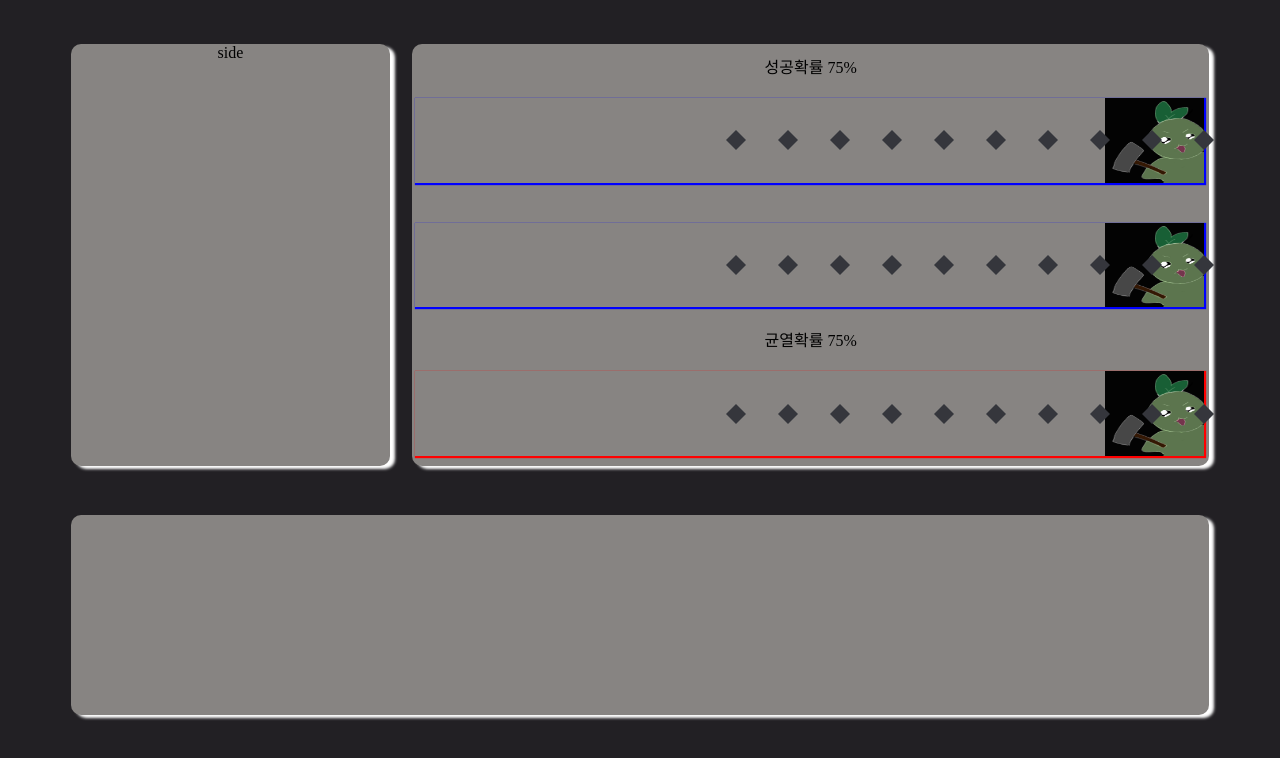
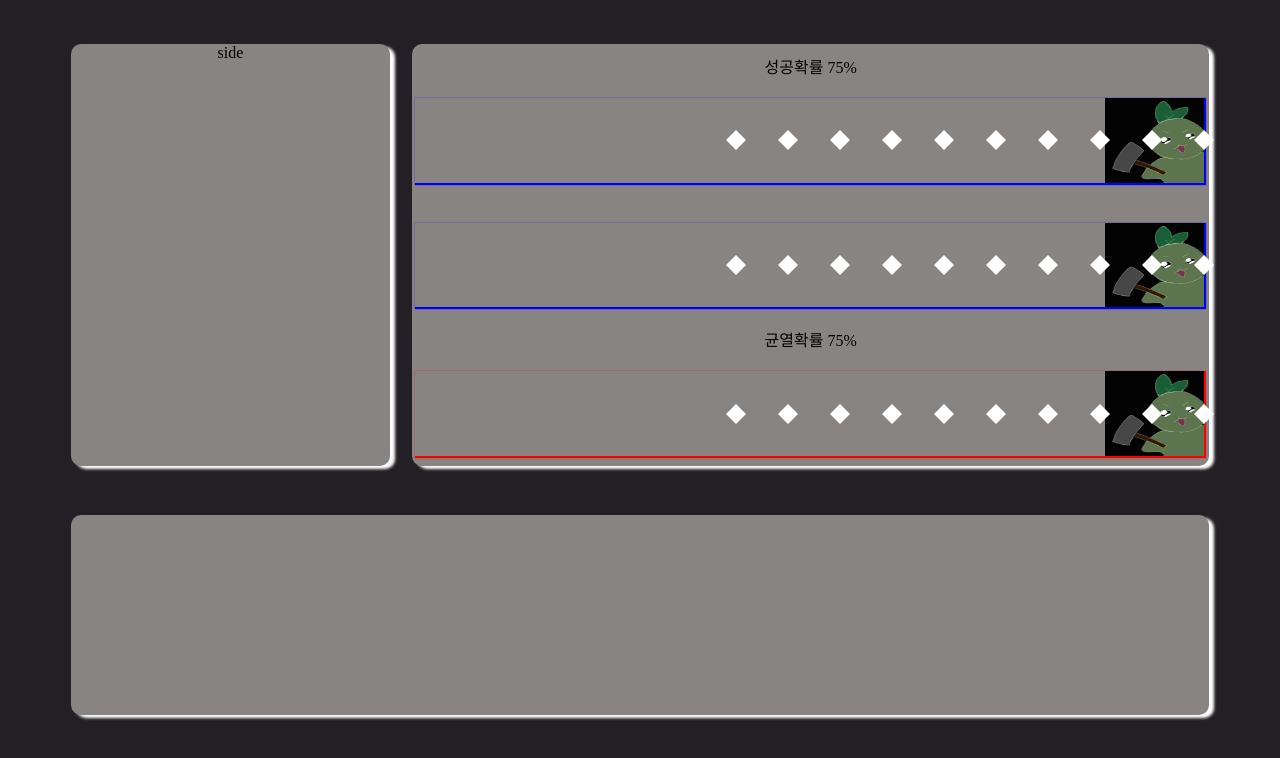
Before and after one commit to moonjh9392/stone-cutting, a React (Create React App) app: page / in a window 1280 px wide. Shown: the top 758 px of the page. Built offline with nearby package versions, Linux system fonts and the light colour scheme.

Commit message:
버튼 핸들러 추가

```diff
--- a/src/component/Engraving.jsx
+++ b/src/component/Engraving.jsx
@@ -1,18 +1,32 @@
 import "../style/Engraving.css";
 import mokoko from "../images/mokoko.jpg";
+import { useState } from "react";
 
-export default function Engraving({ className, Firstele, Firstidx, stone, setStone, percentage, setPercentage }) {
+export default function Engraving({
+  className,
+  Firstele,
+  Firstidx,
+  stone,
+  setStone,
+  percentage,
+  setPercentage,
+  order,
+  setOrder,
+}) {
+  const [cnt, setCnt] = useState(0);
+  //const copiedStone = stone.slice()
+  const copiedStone = JSON.parse(JSON.stringify(stone));
   const handleBtnOnclik = (index) => {
-    //index = 0,1,2
-    if (index === 0) {
+    if (cnt < 10) {
+      //10칸 초과면 버튼 작동 안함
+      //index = 0,1,2
       let random = Math.floor(Math.random() * 100); //확률 소숫점 내림
-      let result = "fail";
+
       //랜덤으로 나온 숫자보다 percentage(초기 75%) 가 큰 경우 : 성공 / 아닌경우 그대로 fail
-      if (percentage > random) {
-        result = "success";
-      }
+      const isSuccess = percentage > random;
+
       //성공이면
-      if (result === "success") {
+      if (isSuccess) {
         if (percentage > 25) {
           //확률이 25% 초과일 경우 - 10%
           setPercentage(percentage - 10);
@@ -24,21 +38,9 @@ export default function Engraving({ className, Firstele, Firstidx, stone, setSto
           setPercentage(percentage + 10);
         }
       }
-      console.log(result);
-      setStone(() => {
-        for (let i of stone[index]) {
-          //i 는 {result: '',checked: false}
-          console.log(i);
-          if (!i.checked) {
-            //false 일때만 = 클릭 안한 경우만
-            Object.assign(i, { result: result, checked: true });
-            console.log("1");
-            break;
-          }
-        }
-        console.log(stone);
-        return stone;
-      });
+      copiedStone[index][cnt] = Object.assign({}, { result: isSuccess ? "success" : "fail", checked: isSuccess });
+      setStone(copiedStone);
+      setCnt(cnt + 1);
     }
   };
   return (
@@ -54,15 +56,20 @@ export default function Engraving({ className, Firstele, Firstidx, stone, setSto
           <div className="Engraving__action__box">
             {Firstele.map((ele, idx) => {
               return (
-                <div>
-                  <div className={"Engraving__action__box__square " + ele.result} key={idx} />
+                <div key={idx}>
+                  <div className={"Engraving__action__box__square " + ele.result} />
                 </div>
               );
             })}
           </div>
           <div className="Engraving__action__result"></div>
         </div>
-        <div className="Engraving__btn" onClick={() => handleBtnOnclik(Firstidx)}>
+        <div
+          className="Engraving__btn"
+          onClick={() => {
+            handleBtnOnclik(Firstidx);
+          }}
+        >
           <img src={mokoko} alt="mokoko" />
         </div>
       </div>
--- a/src/component/MainBox.jsx
+++ b/src/component/MainBox.jsx
@@ -4,22 +4,30 @@ import Engraving from "./Engraving";
 
 export default function MainBox(params) {
   //3x10의 2차원 배열 선언 [[{},{},{}...],[{},{},{}...],[{},{},{}...]]
-  const [stone, setStone] = useState(Array.from(Array(3), () => new Array(10).fill({ result: "", checked: false })));
+  const [stone, setStone] = useState(
+    Array.from(Array(3), () => new Array(10).fill({ result: "", checked: false, order: 0 }))
+  );
+
+  console.log(stone);
   //성공확률 퍼센테이지 초기값 75%
   const [percentage, setPercentage] = useState(75);
+  //누른 순서
+  const [order, setOrder] = useState(1);
   return (
     <div className="MainBox">
       {stone.map((ele, idx) => {
         return (
           <Engraving
             className={idx === 2 ? "decrease" : "increase"} //className에 따라 box-shadow를 다르게 줌
-            key={idx + 1}
+            key={idx}
             Firstele={ele} //stone 2차원 배열의 1차 배열 [{},{},{}...]
             Firstidx={idx} //인덱스 0,1,2
             stone={stone}
             setStone={setStone}
             percentage={percentage}
             setPercentage={setPercentage}
+            order={order}
+            setOrder={setOrder}
           />
         );
       })}
--- a/src/style/Engraving.css
+++ b/src/style/Engraving.css
@@ -39,7 +39,7 @@
 }
 .Engraving__action__box__square {
   border: 10px solid transparent;
-  border-bottom-color: rgb(53, 54, 60);
+  border-bottom-color: white;
   position: relative;
   top: -10px;
 }
@@ -51,7 +51,7 @@
   width: 0;
   height: 0;
   border: 10px solid transparent;
-  border-top-color: rgb(53, 54, 60);
+  border-top-color: white;
 }
 
 .increase {
```
